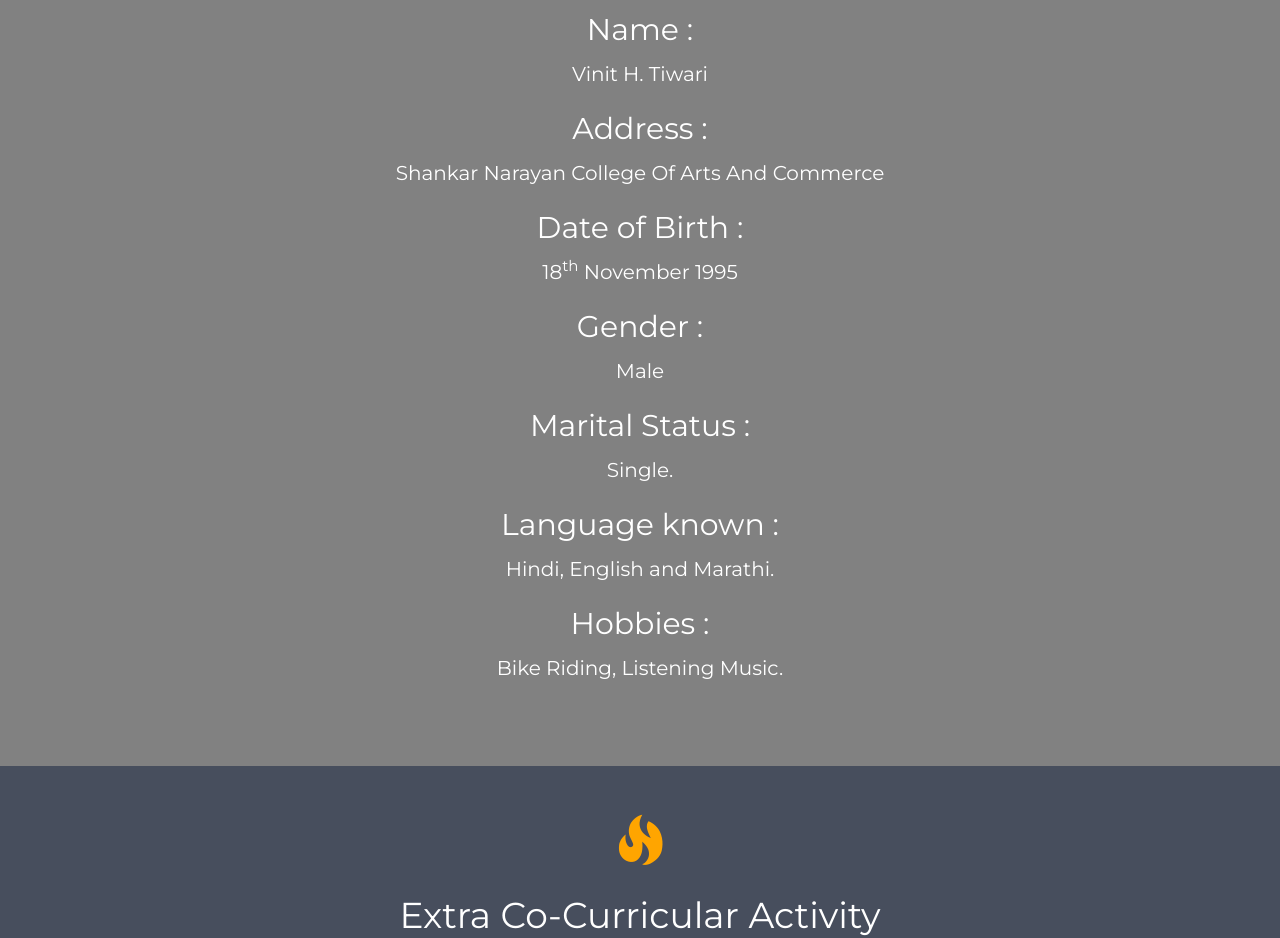
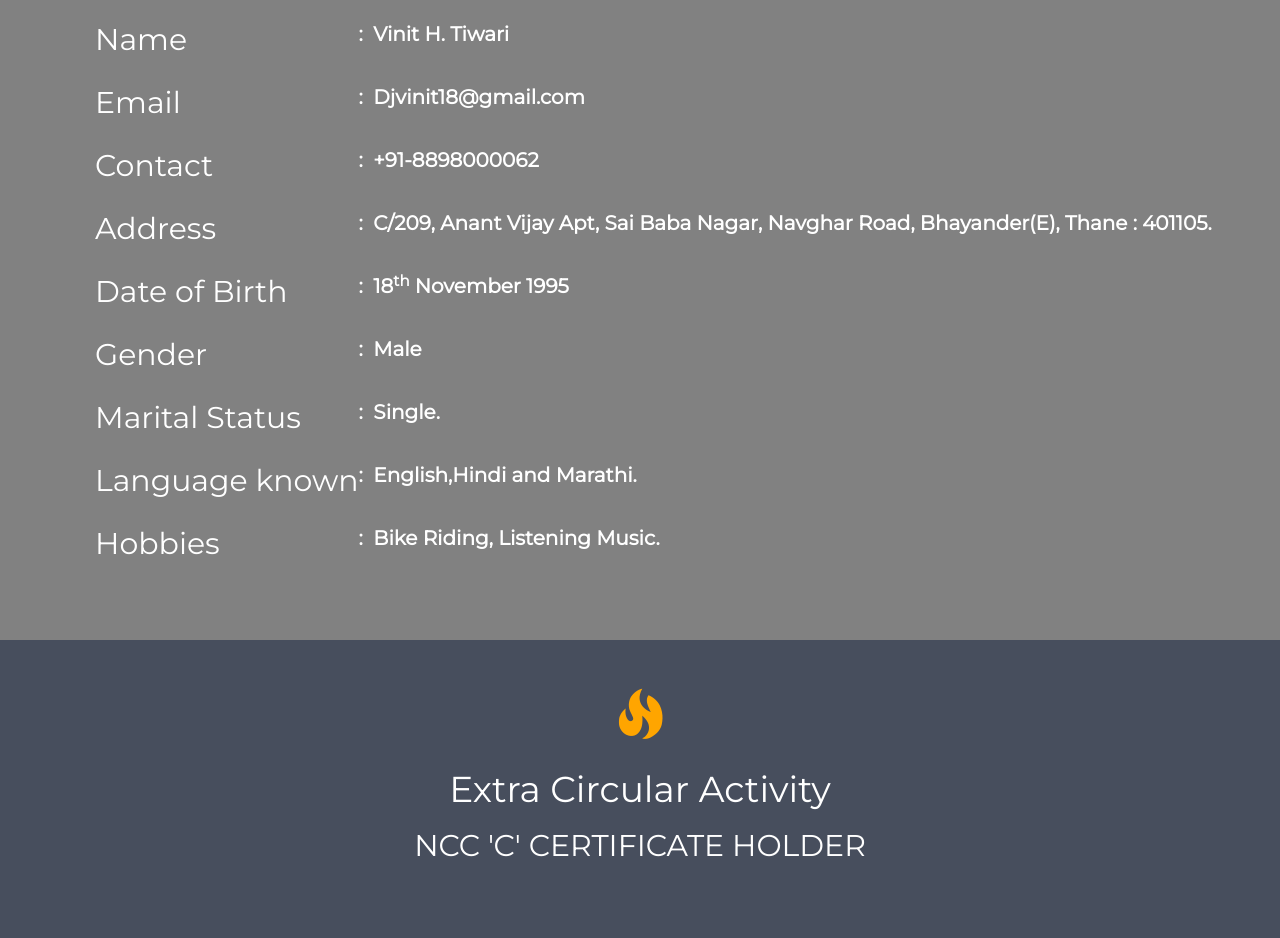
Before and after one commit to techfoxIT/techfoxIT.github.io, a plain HTML site: page index.html in a window 1280 px wide. Shown: the part 3228-4166 px from the top of the page. Drawn offline with nearby package versions, Linux system fonts and the light colour scheme.

Commit message:
Updating personal-info

```diff
--- a/index.html
+++ b/index.html
@@ -2,7 +2,7 @@
 <html lang="en">
 <head>
   <!-- Theme Made By www.w3schools.com - No Copyright -->
-  <title>vinit tiwari</title>
+  <title>Vinit Tiwari</title>
   <meta charset="utf-8">
   <meta name="viewport" content="width=device-width, initial-scale=1">
   <link rel="stylesheet" href="https://maxcdn.bootstrapcdn.com/bootstrap/3.3.7/css/bootstrap.min.css">
@@ -11,8 +11,16 @@
   <script src="https://maxcdn.bootstrapcdn.com/bootstrap/3.3.7/js/bootstrap.min.js"></script>
   <style>
 
+
+table {
+    border-collapse: collapse;
+    border: 0px solid black;
+
+
+}
 		.glyphicon {
     font-size: 50px;
+
 }
 .glyphicon.glyphicon-globe {
     font-size: 75px;
@@ -61,6 +69,7 @@
   clear: both;
   display: table;
 }
+
 .container img {
   float: left;
   margin-right: 20px;
@@ -243,18 +252,61 @@
 <div id="section51" class="container-fluid  text-center">
   <div class="glyphicon glyphicon-user"></div>
   <h1>Personal Information</h1>
-  <p><h2>Name : </h2> Vinit H. Tiwari</p>
-  <p><h2>Address : </h2> Shankar Narayan College Of Arts And Commerce</p>
-  <p><h2>Date of Birth : </h2> 18<sup>th</sup> November 1995</p>
-  <p><h2>Gender : </h2> Male</p>
-  <p><h2>Marital Status : </h2> Single.</p>
-  <p><h2>Language known : </h2> Hindi, English and Marathi.</p>
-  <p><h2>Hobbies : </h2> Bike Riding, Listening Music.</p>
+ <div style="padding-left: 80px;">
+ <table>
+  <tr>
+    <th><h2>Name </h2></th>
+	<th> : &nbsp </th>
+    <th> Vinit H. Tiwari</th>
+  </tr>
+  <tr>
+    <th><h2>Email </h2></th>
+	<th> : &nbsp </th>
+    <th> Djvinit18@gmail.com</th>
+  </tr>
+  <tr>
+    <th><h2>Contact </h2></th>
+	<th> : &nbsp </th>
+    <th> +91-8898000062</th>
+  </tr>
+  <tr>
+    <th><h2>Address</h2></th>
+	<th> : &nbsp </th>
+    <th>C/209, Anant Vijay Apt, Sai Baba Nagar, Navghar Road, Bhayander(E), Thane : 401105. </th>
+  </tr>
+  <tr>
+    <th><h2>Date of Birth</h2> </th>
+	<th> : &nbsp </th>
+    <th> 18<sup>th</sup> November 1995</th>
+  </tr>
+  <tr>
+    <th><h2>Gender </h2></th>
+	<th> : &nbsp </th>
+    <th>Male</th>
+  </tr>
+  <tr>
+    <th><h2>Marital Status </h2></th>
+	<th> : &nbsp </th>
+    <th>Single.</th>
+  </tr>
+  <tr>
+    <th><h2>Language known </h2></th>
+	<th> : &nbsp </th>
+    <th> English,Hindi and Marathi.</th>
+  </tr>
+  <tr>
+    <th><h2>Hobbies</h2></th>
+	<th>: &nbsp </th>
+    <th> Bike Riding, Listening Music.</th>
+  </tr>
+
+ </table>
+ </div>
  </div>
 <div id="section52" class="container-fluid text-center">
 
   <span class="glyphicon glyphicon-fire blue" ></span>
-  <h1>Extra Co-Curricular Activity</h1>
+  <h1>Extra Circular Activity</h1>
   <h2> NCC 'C' CERTIFICATE HOLDER</h2>
 </div>
 </body>
```
